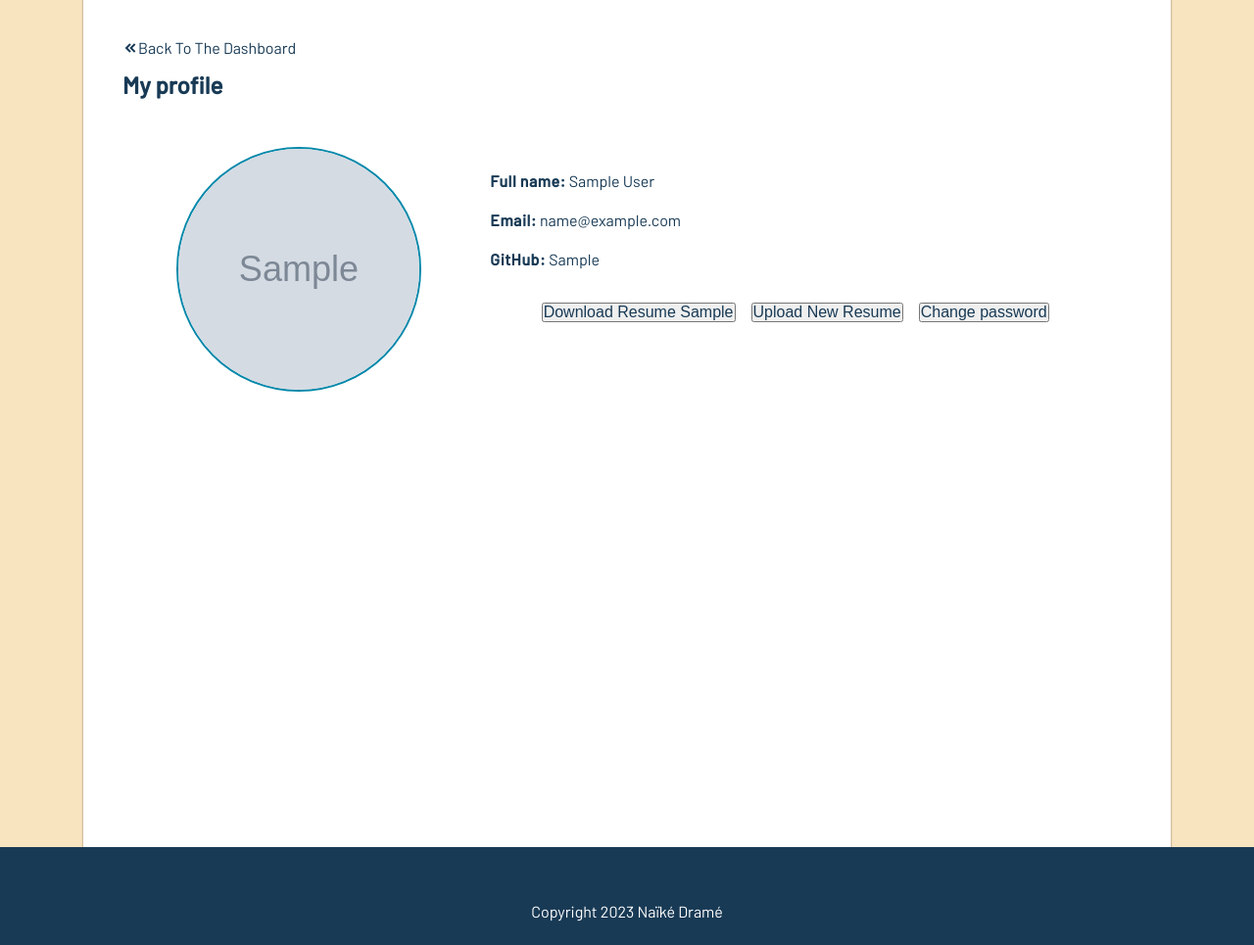
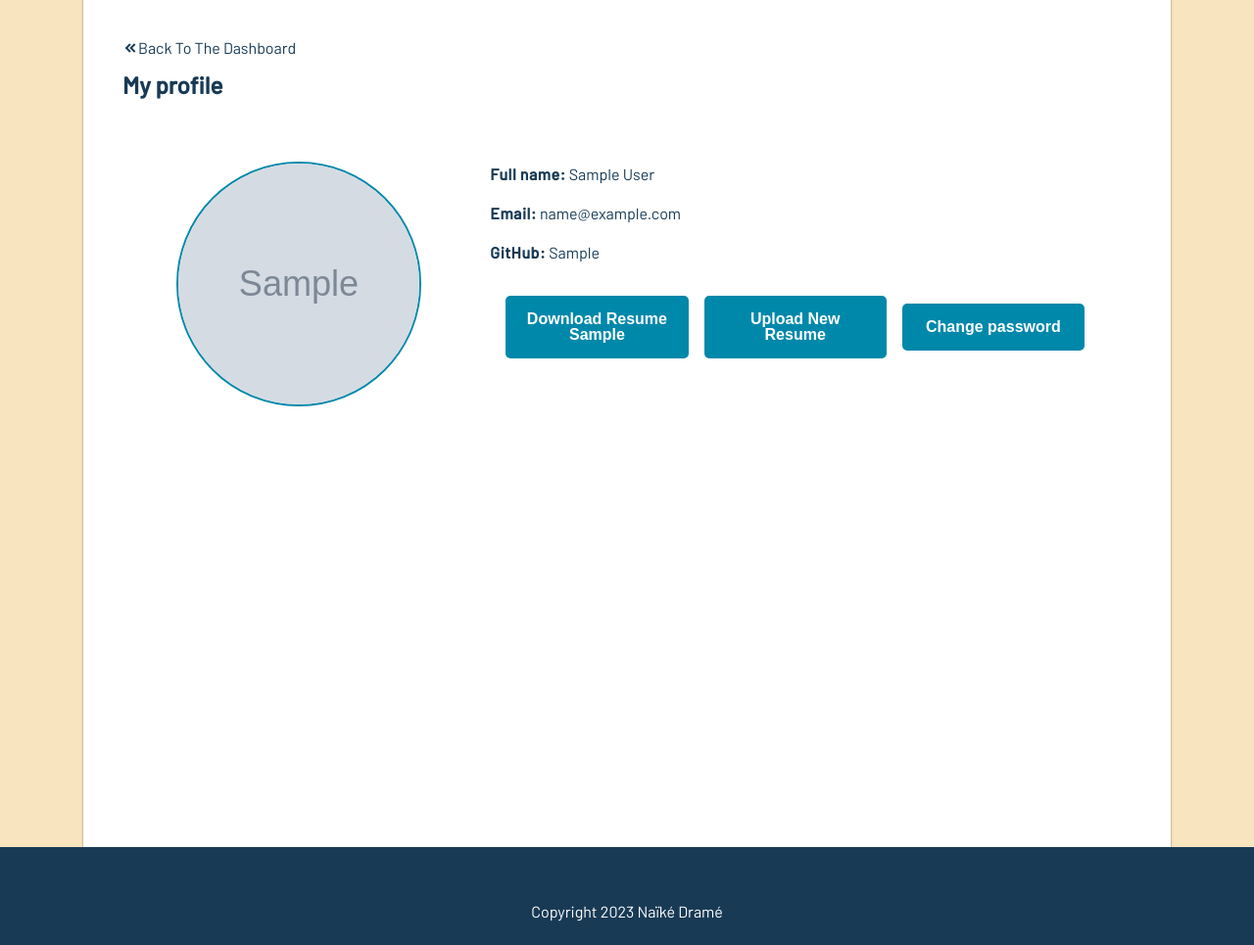
Before and after one commit to coolboogie90/Girls-Power--Naike, a Node server app: page /profile in a window 1280 px wide. Shown: the part 167-1132 px from the top of the page at 98% size. Run offline with Node 20, Linux system fonts and the light colour scheme; the visitor is signed in with stand-in values (Sample User, id 1); tables that the repository leaves empty hold one stand-in row (values such as "Sample post"); grey boxes marked "Sample" are stand-in pictures; some libraries are stand-ins or nearby versions; some web fonts are replaced.

Commit message:
fixed sass error

```diff
--- a/public/css/styles.css
+++ b/public/css/styles.css
@@ -424,6 +424,21 @@
   border-right: 1px solid #7a7975;
   border-bottom: 1px solid #7a7975;
 }
+.dashboard__card .offerStatus-1 {
+  color: #0088aa;
+}
+.dashboard__card .offerStatus-2 {
+  color: #E8AB36;
+}
+.dashboard__card .offerStatus-3 {
+  color: #8BD472;
+}
+.dashboard__card .offerStatus-4 {
+  color: #E6606C;
+}
+.dashboard__card .offerStatus-5 {
+  color: #7a7975;
+}
 .dashboard__card.offerStatus-1 {
   border-top: 5px solid #0088aa;
   border-left: 5px solid #0088aa;
@@ -726,6 +741,20 @@
   padding: 1rem;
   margin-bottom: 1rem;
 }
+.profile__buttons--btn {
+  width: 100%;
+  padding: 1rem;
+  border-radius: 5px;
+  border: none;
+  background-color: #0088aa;
+  color: white;
+  font-weight: 600;
+  cursor: pointer;
+  transition: all 0.3s ease-in-out;
+}
+.profile__buttons--btn:hover {
+  background-color: #003644;
+}
 
 .footer {
   width: 100%;
--- a/public/scss/partials/_profile.scss
+++ b/public/scss/partials/_profile.scss
@@ -63,7 +63,7 @@
             border-radius: 5px;
             border: none;
             background-color: $cta-blue;
-            color: $white;
+            color: white;
             font-weight: 600;
             cursor: pointer;
             transition: all 0.3s ease-in-out;
```
